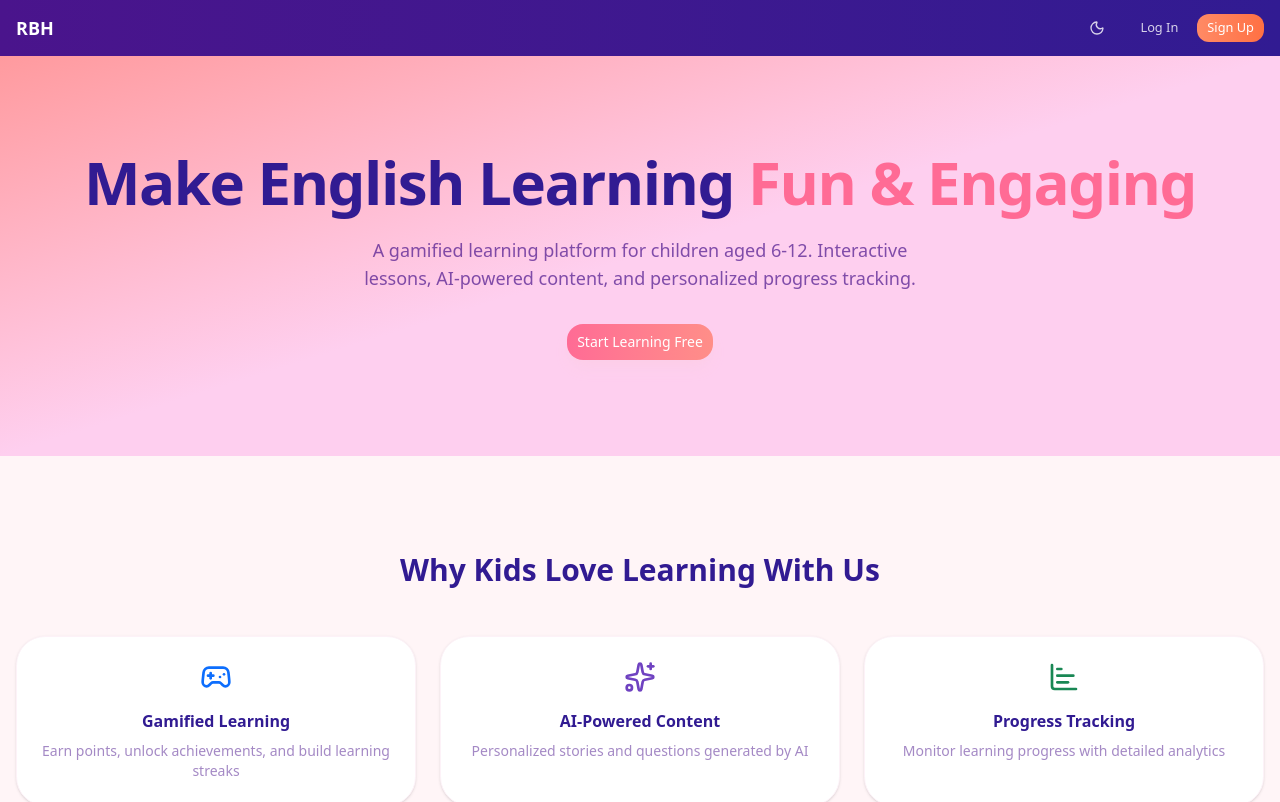
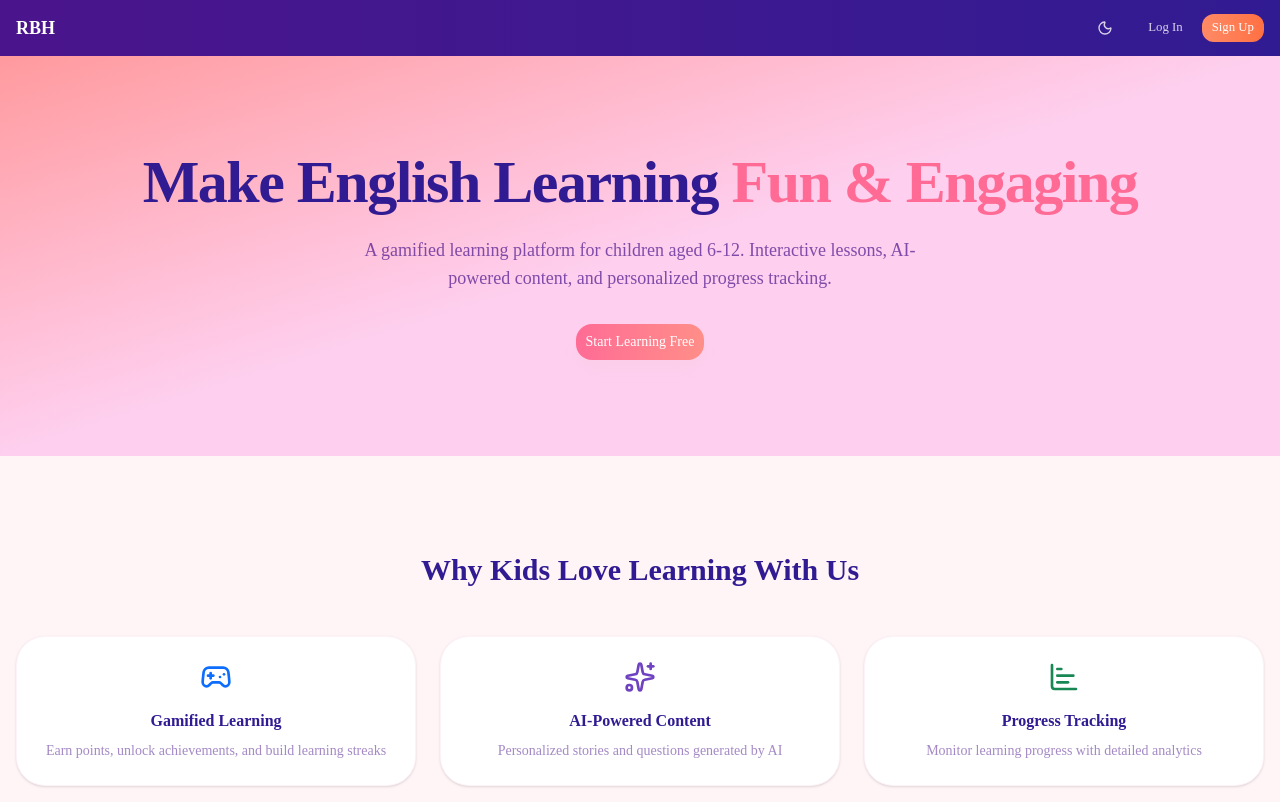
Before and after one commit to harryhmx/really-brave-hearts, a Next.js app: page / in a window 1280 px wide. Shown: the top 802 px of the page. Built offline with nearby package versions, Linux system fonts and the light colour scheme; no server answers.

Commit message:
revert: restore Geist Google Fonts, keep other perf optimizations
Co-Authored-By: Claude Opus 4.7 <noreply@anthropic.com>

```diff
--- a/src/app/globals.css
+++ b/src/app/globals.css
@@ -7,8 +7,8 @@
 @theme inline {
   --color-background: var(--background);
   --color-foreground: var(--foreground);
-  --font-sans: system-ui, -apple-system, "Segoe UI", Roboto, "Helvetica Neue", Arial, sans-serif;
-  --font-mono: ui-monospace, SFMono-Regular, "SF Mono", Menlo, Consolas, monospace;
+  --font-sans: var(--font-sans);
+  --font-mono: var(--font-geist-mono);
   --color-sidebar-ring: var(--sidebar-ring);
   --color-sidebar-border: var(--sidebar-border);
   --color-sidebar-accent-foreground: var(--sidebar-accent-foreground);
--- a/src/app/layout.tsx
+++ b/src/app/layout.tsx
@@ -1,8 +1,19 @@
 import type { Metadata } from "next";
+import { Geist, Geist_Mono } from "next/font/google";
 import "./globals.css";
 import { ThemeProvider } from "@/components/shared/theme-provider";
 import { Header } from "@/components/shared/header";
 import { Footer } from "@/components/shared/footer";
+
+const geistSans = Geist({
+  variable: "--font-geist-sans",
+  subsets: ["latin"],
+});
+
+const geistMono = Geist_Mono({
+  variable: "--font-geist-mono",
+  subsets: ["latin"],
+});
 
 export const metadata: Metadata = {
   title: "Really Brave Hearts - English Learning for Kids",
@@ -16,7 +27,13 @@ export default function RootLayout({
 }>) {
   return (
     <html lang="en" suppressHydrationWarning>
-      <body className="antialiased">
+      <head>
+        <link rel="preconnect" href="https://fonts.googleapis.com" />
+        <link rel="preconnect" href="https://fonts.gstatic.com" crossOrigin="anonymous" />
+      </head>
+      <body
+        className={`${geistSans.variable} ${geistMono.variable} antialiased`}
+      >
         <ThemeProvider
           attribute="class"
           defaultTheme="system"
```
